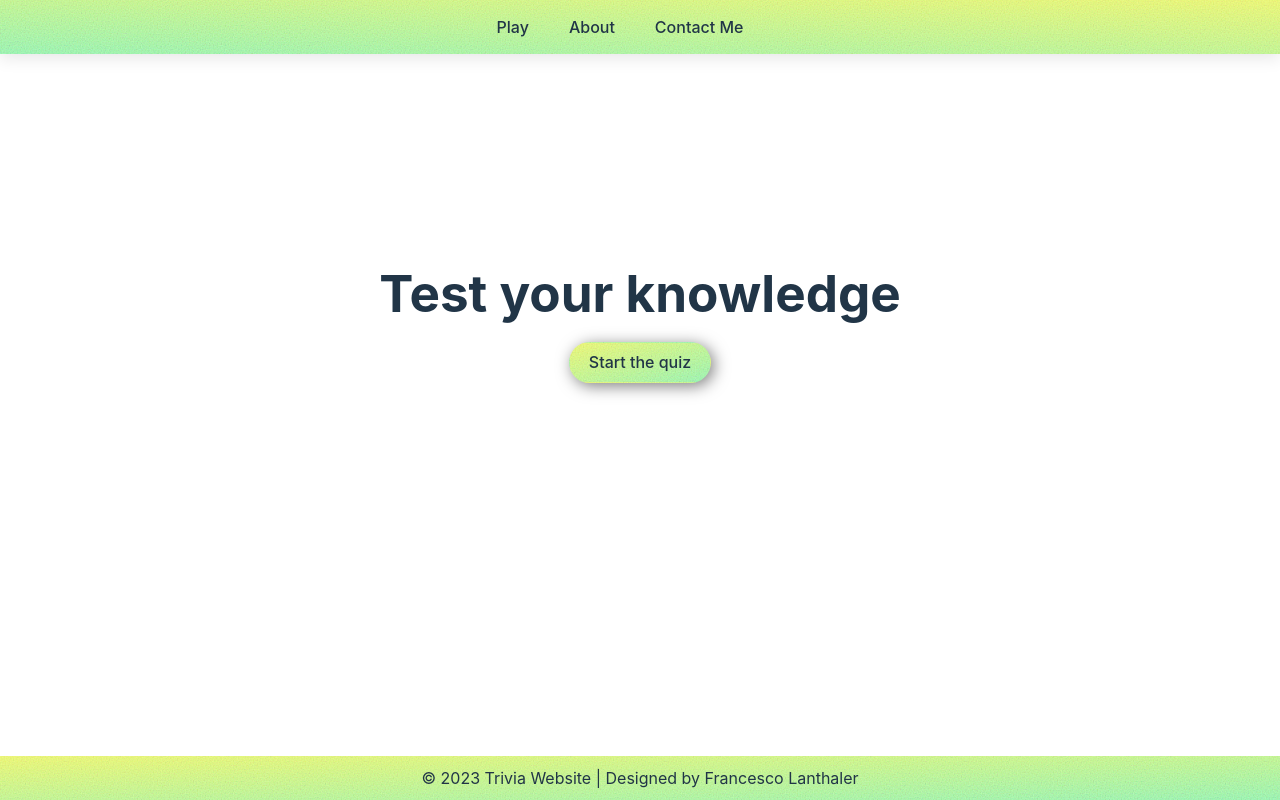
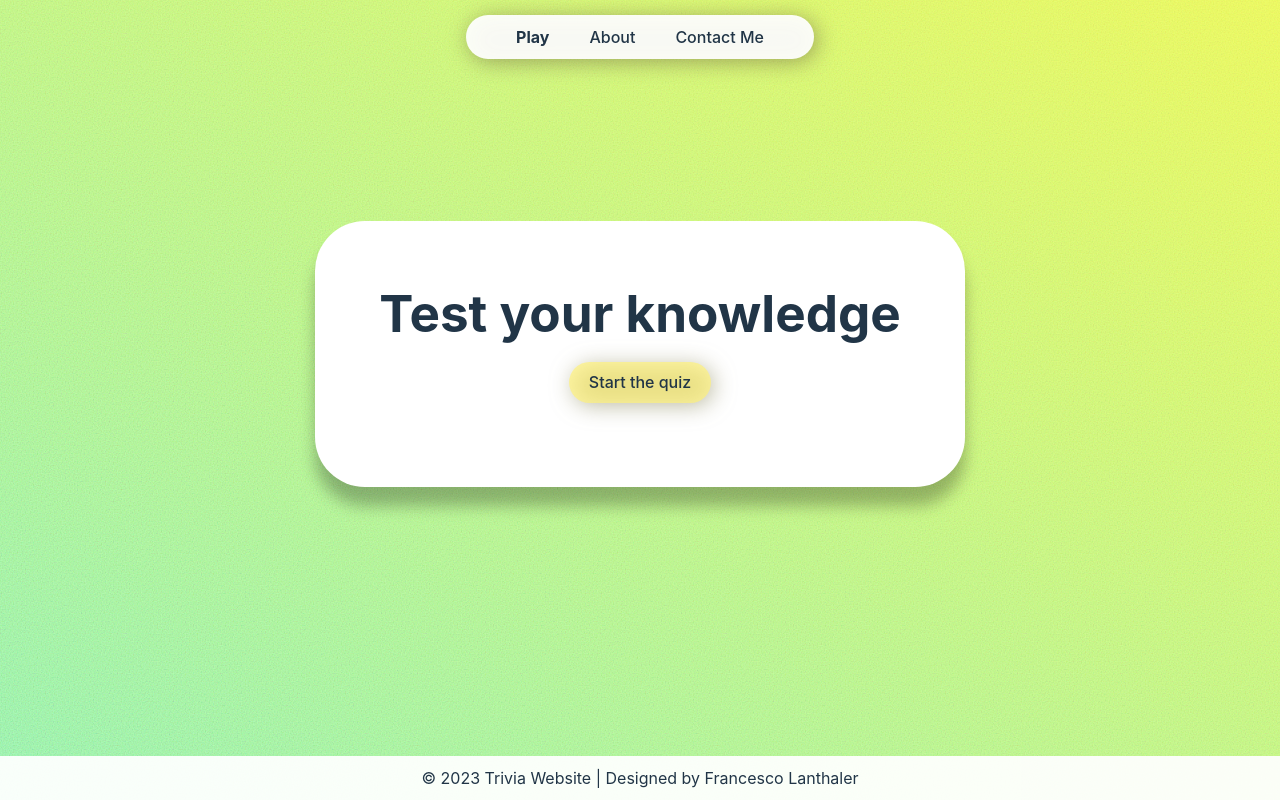
Before and after one commit to FrancescoLanthaler/Trivia, a React (Vite) app: page / in a window 1280 px wide. Built offline with nearby package versions, Linux system fonts and the light colour scheme.

Commit message:
Fixed the design a bit

```diff
--- a/src/App.css
+++ b/src/App.css
@@ -15,6 +15,10 @@
   flex-direction: column;
   align-items: center;
   justify-content: center;
+  background-color: white;
+  padding: 5%;
+  border-radius: 50px;
+  box-shadow: 0 5mm 1rem rgba(0, 0, 0, 0.275);
 }
 
 .card {
@@ -24,15 +28,8 @@
 .question {
   place-content: center center;
   border-radius: 100px;
-  padding: 40px;
   width: fit-content;
   margin: 10px;
-  filter: contrast(170%) brightness(100%);
-  background-color: white;
-  background:
-    linear-gradient(to bottom right, rgba(130, 255, 161, 0.5), rgba(238, 255, 55, 0.616)),
-    url('./assets/noise.svg');
-  filter: drop-shadow(0 3mm 4mm rgb(82, 149, 99));
 }
 
 .answers {
--- a/src/about.jsx
+++ b/src/about.jsx
@@ -2,7 +2,7 @@ import React from 'react';
 
 export default function About() {
     return (
-        <div>
+        <div className='App'>
             <h1>About</h1>
             <p>This is a trivia website made by Francesco Lanthaler.</p>
         </div>
--- a/src/contact.css
+++ b/src/contact.css
@@ -19,6 +19,7 @@ textarea {
 }
 
 textarea {
+    max-height: 350px;
     height: 200px;
     max-width: 400px;
     resize: vertical;
--- a/src/contact.jsx
+++ b/src/contact.jsx
@@ -6,7 +6,7 @@ import './contact.css';
 
 const Contact = () => {
     return (
-        <div>
+        <div className='App'>
             <h1>Contact Me</h1>
             <Form />
         </div>
@@ -28,8 +28,8 @@ const Form = () => {
             email: Yup.string().email('Invalid email address').required('Required'),
         }),
         onSubmit: values => {
-            alert(JSON.stringify(values, null, 2));
             formik.setFieldValue('message', '');
+            alert("Sike! You thought you could contact me? I don't even have a backend server to handle your message. You can't contact me. I'm sorry. :( But if you really want to contact me, you can email me at lanfra.dev@lanthaler.com")
         },
     });
     return (
--- a/src/index.css
+++ b/src/index.css
@@ -34,6 +34,9 @@ body {
   place-items: start center;
   min-width: 320px;
   min-height: 100vh;
+  background:
+    linear-gradient(to top right, rgba(88, 255, 130, 0.5), rgba(238, 255, 55, 0.74)),
+    url('./assets/noise.svg');
 }
 
 h1 {
@@ -50,22 +53,19 @@ button {
   font-weight: 500;
   font-family: inherit;
 
-  filter: drop-shadow(1mm 1mm 0.5rem rgba(0, 0, 0, 0.509));
+  filter: drop-shadow(1mm 1mm 0.7rem rgba(125, 122, 73, 0.704));
   margin: 20px;
 
-  background:
-    linear-gradient(to top left, rgba(88, 255, 130, 0.5), rgba(238, 255, 55, 0.616)),
-    url('./assets/noise.svg');
-
+  background-color: #fff279ae;
   cursor: pointer;
   transition: border-color 0.25s;
 }
 
 button:hover {
-  transition: 2s;
-  background:
-    linear-gradient(to bottom left, rgba(71, 250, 116, 0.697), rgba(209, 252, 39, 0.715)),
-    url('./assets/noise.svg');
+  transition: 0.5s;
+  background-color: #fff279ae;
+  filter: drop-shadow(3mm 3mm 1.5rem rgba(88, 87, 51, 0.885));
+
 }
 
 button:hover {
--- a/src/layout.css
+++ b/src/layout.css
@@ -4,6 +4,7 @@
     flex-direction: column;
     justify-content: center;
     align-items: center;
+
 }
 
 li a {
@@ -14,16 +15,23 @@ li a {
 }
 
 header {
-    background:
-        linear-gradient(to top right, rgba(88, 255, 130, 0.5), rgba(238, 255, 55, 0.616)),
-        url('./assets/noise.svg');
     padding: 15px;
-    box-shadow: 0 1mm 1rem rgba(0, 0, 0, 0.1);
+    display: flex;
+    flex-direction: column;
+    justify-items: center;
+    align-items: center;
+
 }
 
 nav {
     display: flex;
     justify-content: space-around;
+    background-color: #ffffffee;
+    max-width: 50%;
+    padding: 10px 50px;
+    border-radius: 100px;
+    filter: drop-shadow(1mm 1mm 0.7rem rgba(125, 122, 73, 0.704));
+
 }
 
 ul {
@@ -31,11 +39,13 @@ ul {
     margin: 0;
     padding: 0;
     display: flex;
+    text-align: center;
+    gap: 40px;
 
 }
 
 li {
-    margin-right: 40px;
+    text-align: center;
 }
 
 
@@ -45,9 +55,7 @@ a:hover {
 
 
 footer {
-    background:
-        linear-gradient(to top left, rgba(88, 255, 130, 0.5), rgba(238, 255, 55, 0.616)),
-        url('./assets/noise.svg');
+    background-color: #ffffffee;
     color: #213547;
     text-align: center;
     padding: 10px;
@@ -55,3 +63,7 @@ footer {
     bottom: 0;
     width: 100%;
 }
+
+.active {
+    font-weight: bold;
+}
--- a/src/layout.jsx
+++ b/src/layout.jsx
@@ -1,5 +1,5 @@
 import React from 'react';
-import { Link } from 'react-router-dom';
+import { Link, NavLink } from 'react-router-dom';
 import './layout.css';
 
 export function Navbar() {
@@ -7,9 +7,16 @@ export function Navbar() {
         <header>
             <nav>
                 <ul>
-                    <li><Link to={`/`}>Play</Link></li>
-                    <li><Link to={`about`}>About</Link></li>
-                    <li><Link to={`contact`}>Contact Me</Link></li>
+                    <li><NavLink to={`/`} className={({ isActive }) =>
+                        isActive
+                            ? "active" : ""
+                    }>Play</NavLink></li>
+                    <li><NavLink to={`about`} className={({ isActive }) =>
+                        isActive
+                            ? "active" : ""} >About</NavLink></li>
+                    <li><NavLink to={`contact`} className={({ isActive }) =>
+                        isActive
+                            ? "active" : ""}>Contact Me</NavLink></li>
                 </ul>
             </nav>
         </header>
```
